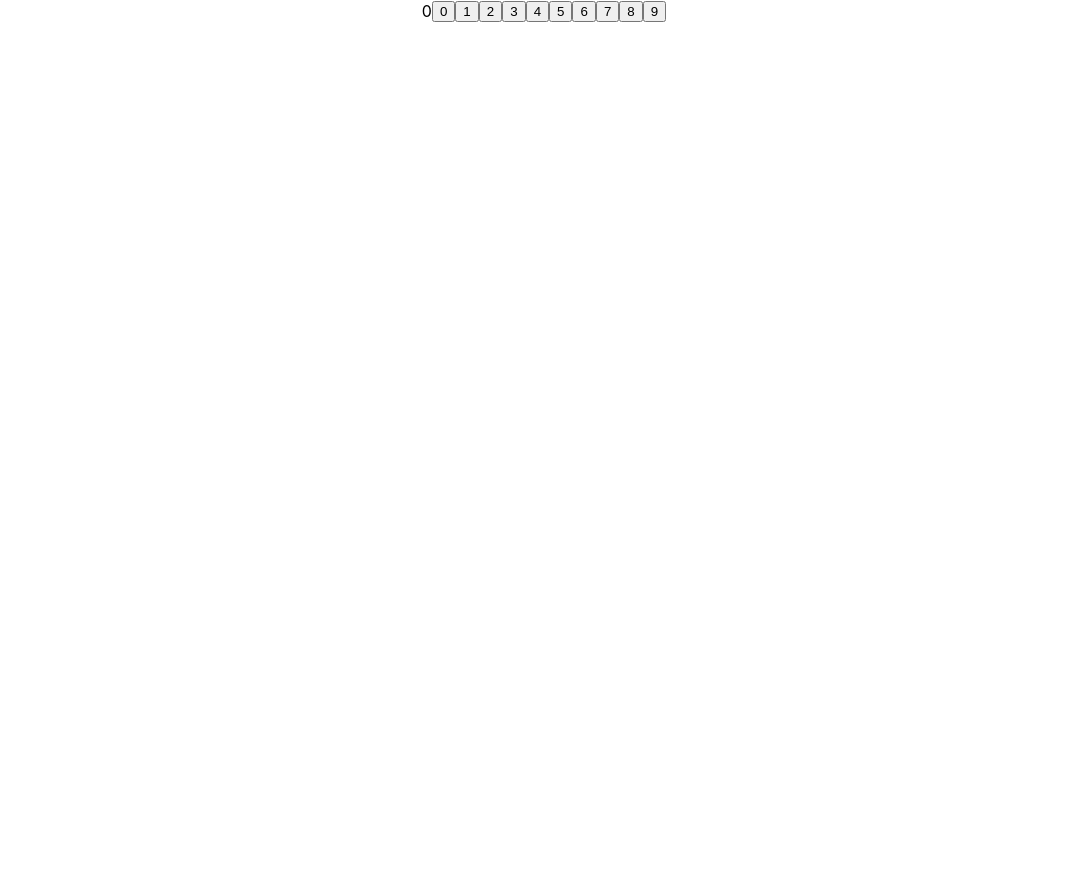
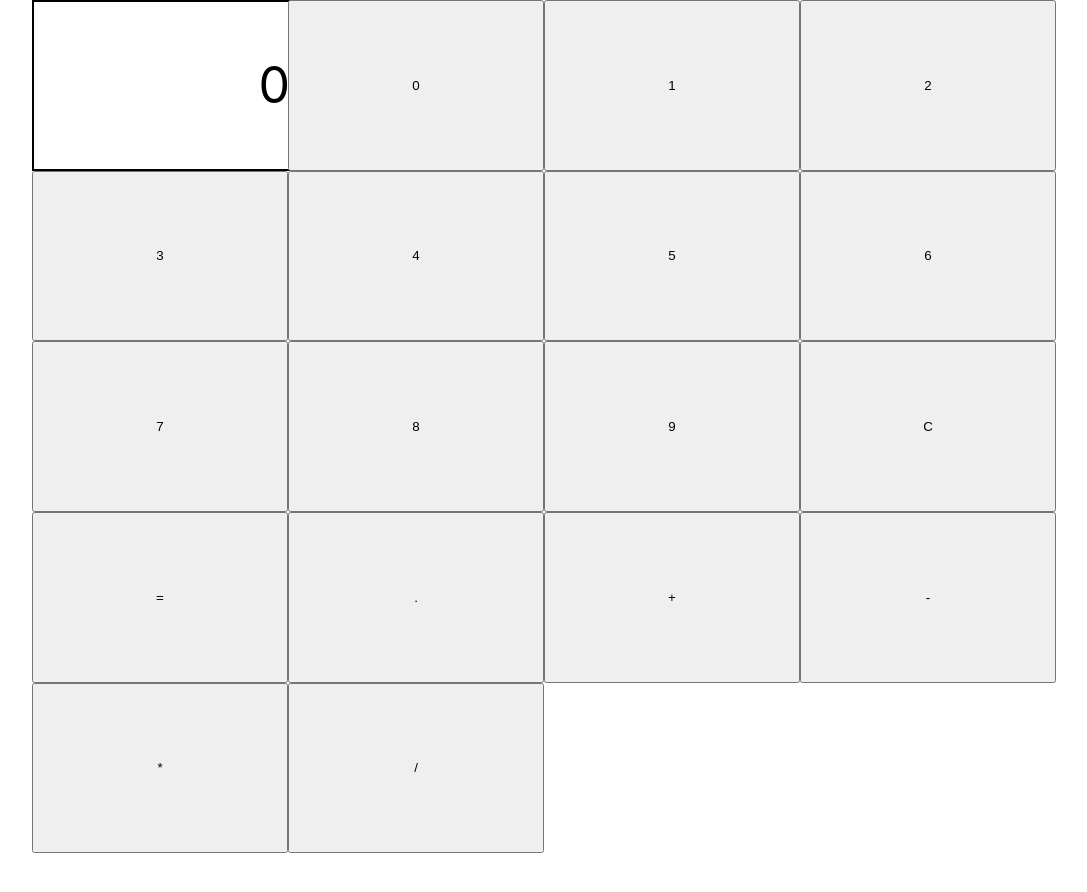
Before and after one commit to legenhairy/calculator, a React (Create React App) app: page / in a window 1280 px wide. Shown: the top 892 px of the page, without its empty margins (96-1183 px from the left). Before the commit the page ends 800 px from the top, so only its background shows below. Built offline with nearby package versions, Linux system fonts and the light colour scheme.

Commit message:
applying grid layout to the calculator outer div

```diff
--- a/src/App.js
+++ b/src/App.js
@@ -13,23 +13,28 @@ class App extends Component {
     }
   }
 
-
   render() {
     return (
       <div className="app">
-        <Display currentNum={this.state.currentNum} />
-
         <div id="cal-grid">
-          <Button id = "zero" name="0" />
-          <Button id = "one" name="1" />
-          <Button id = "two" name="2" />
-          <Button id = "three" name="3" />
-          <Button id = "four" name="4" />
-          <Button id = "five" name="5" />
-          <Button id = "six" name="6" />
-          <Button id = "seven" name="7" />
-          <Button id = "eight" name="8"/>
-          <Button id = "nine" name="9" />
+          <Display currentNum={this.state.currentNum} />
+          <Button id="zero" name="0" handleClick={this.handleClick} />
+          <Button id="one" name="1" handleClick={this.handleClick} />
+          <Button id="two" name="2" handleClick={this.handleClick} />
+          <Button id="three" name="3" handleClick={this.handleClick} />
+          <Button id="four" name="4" handleClick={this.handleClick} />
+          <Button id="five" name="5" handleClick={this.handleClick} />
+          <Button id="six" name="6" handleClick={this.handleClick} />
+          <Button id="seven" name="7" handleClick={this.handleClick} />
+          <Button id="eight" name="8" handleClick={this.handleClick} />
+          <Button id="nine" name="9" handleClick={this.handleClick} />
+          <Button id="clear" name="C" handleClick={this.handleClick} />
+          <Button id="equals" name="=" handleClick={this.handleClick} />
+          <Button id="decimal" name="." handleClick={this.handleClick} />
+          <Button id="add" name="+" handleClick={this.handleClick} />
+          <Button id="subtract" name="-" handleClick={this.handleClick} />
+          <Button id="multiply" name="*" handleClick={this.handleClick} />
+          <Button id="divide" name="/" handleClick={this.handleClick} />
         </div>
       </div>
     );
--- a/src/components/Button.js
+++ b/src/components/Button.js
@@ -3,10 +3,13 @@ import './Button.css';
 
 class Button extends Component {
 
+  runHandleClick = () => (
+  	this.props.handleClick(this.props.name)
+  )
+
   render() {
   	return (
-  	  /*all we have to do here is return a html button object with its name*/
-  	  <button id={this.props.id} className="button">{this.props.name}</button>
+  	  <button onClick={this.runHandleClick}>{this.props.name}</button>
   	);
   }
 }
--- a/src/components/Display.css
+++ b/src/components/Display.css
@@ -0,0 +1,20 @@
+/*setting up the layout of the buttons and display*/
+#cal-grid {
+  height: 80vw;
+  width: 80vw;
+  display: grid;
+  grid-template-rows: 1fr 1fr 1fr 1fr 1fr 1fr; /*calculator is 5 rows tall*/
+  grid-template-columns: 1fr 1fr 1fr 1fr; /*4 rows wide*/
+}
+
+
+
+
+#display {
+  width: 100%;
+  border: 2px solid black;
+  display: flex;
+  justify-content: flex-end; /*this way, number appears towards end of container*/
+  align-items: center; /*we want calculator to be center of page*/
+  font-size: 50px;
+}
```
